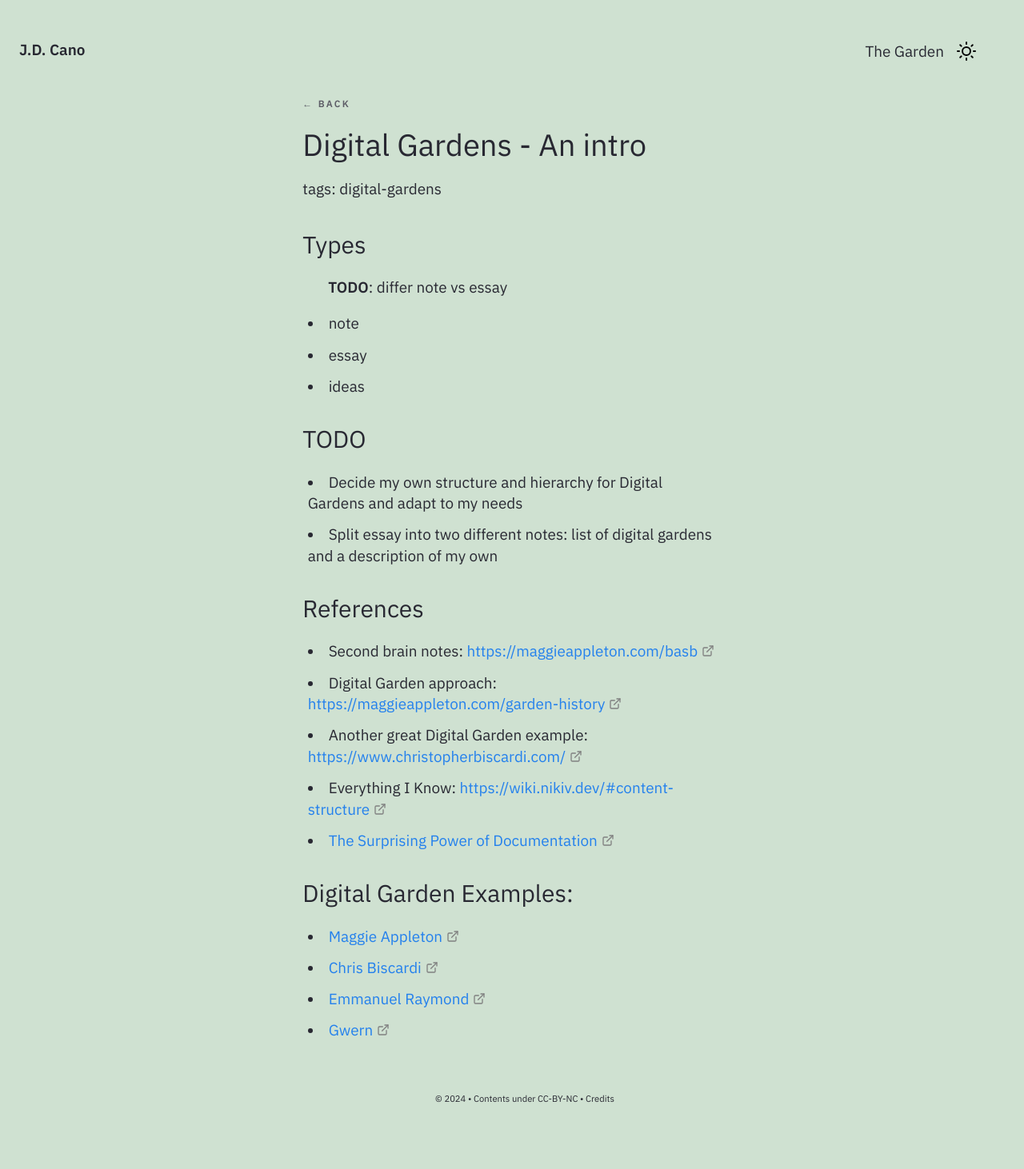
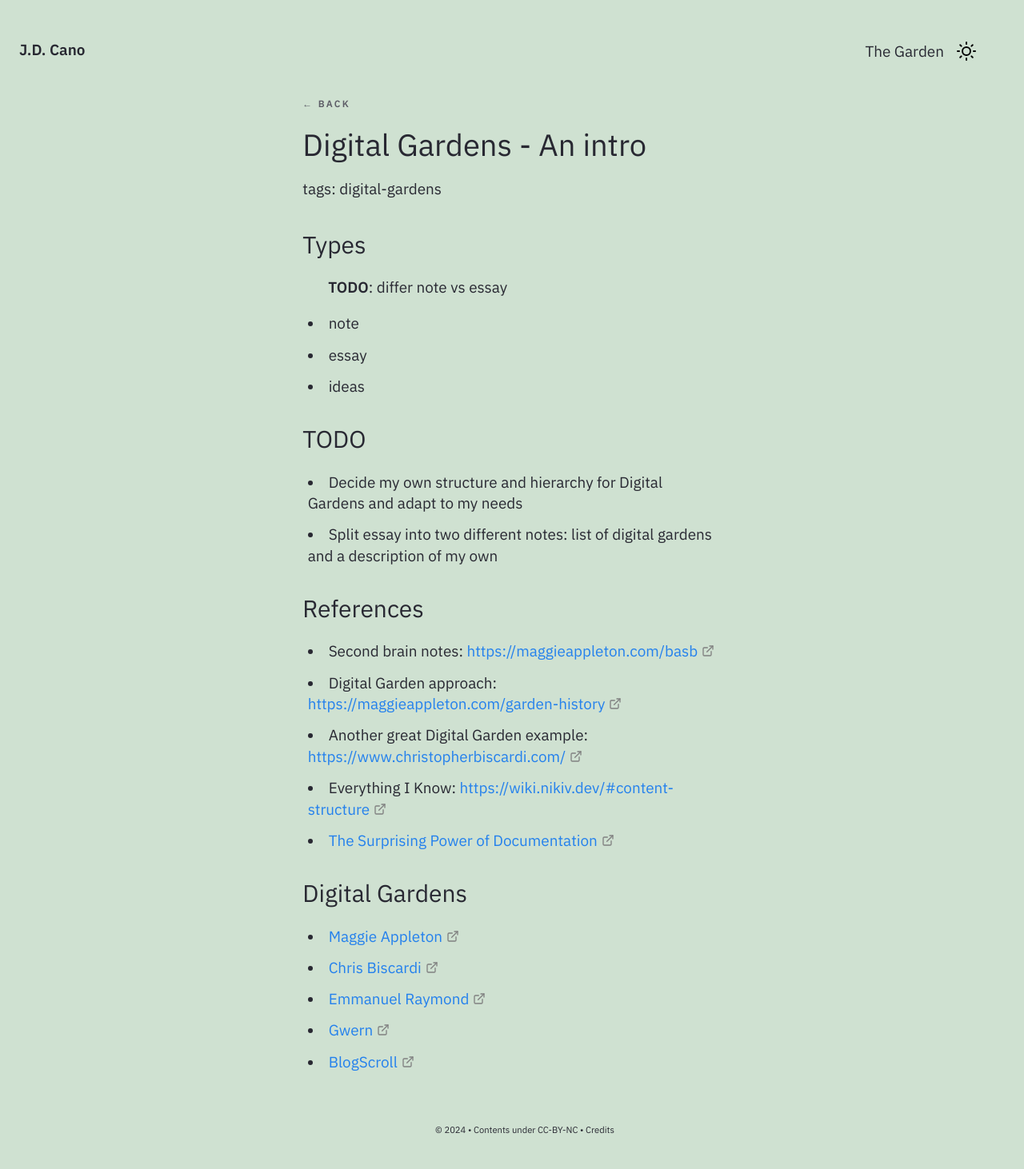
Before and after one commit to Gorzas/gorzas.github.io, a Jekyll site: the page built from _notes/Public/tech/Digital Gardens.md, in a window 1280 px wide. Shown: the whole page at 80% size. Built offline with Jekyll 4.4.1, drawn with Linux system fonts in a browser that asks for light colours; before the commit the page ends 1422 px from its top, so only the background shows below that.

Commit message:
Update Digital Gardens.md

```diff
--- a/_notes/Public/tech/Digital Gardens.md
+++ b/_notes/Public/tech/Digital Gardens.md
@@ -29,8 +29,9 @@ growth: seedlings
 - Everything I Know: [https://wiki.nikiv.dev/#content-structure](https://wiki.nikiv.dev/#content-structure)
 - [The Surprising Power of Documentation](https://vadimkravcenko.com/shorts/proper-documentation/)
 
-### Digital Garden Examples:
+### Digital Gardens
 - [Maggie Appleton](https://maggieappleton.com/garden-history)
 - [Chris Biscardi](https://www.christopherbiscardi.com/)
 - [Emmanuel Raymond](https://www.peoray.dev/)
 - [Gwern](https://gwern.net/)
+- [BlogScroll](https://blogscroll.com/)
```
Also changed, not shown: other parts of _notes/Public/tech/Digital Gardens.md (+1 -1 lines).
